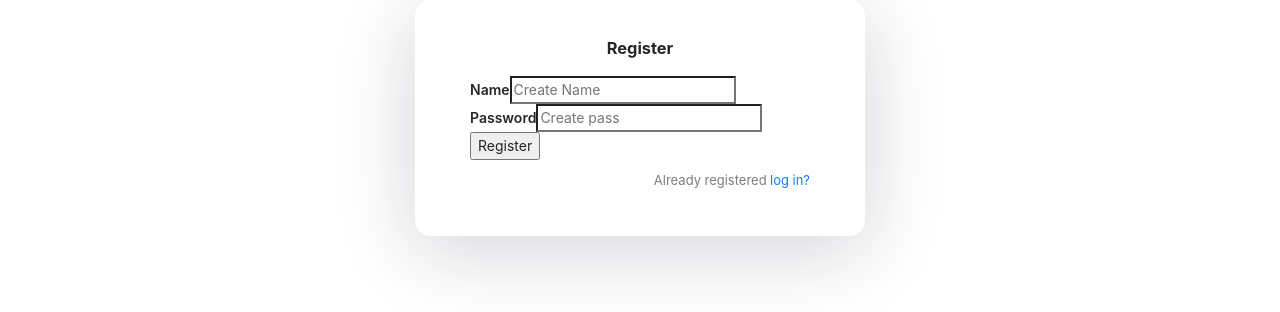
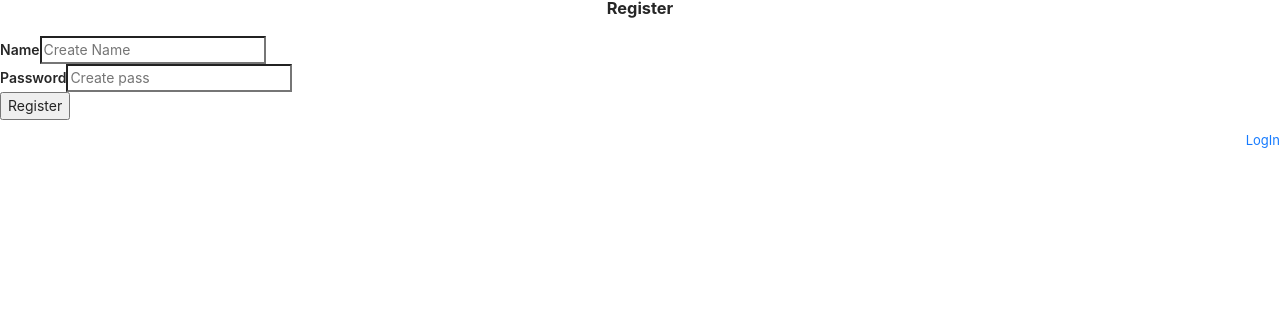
Before and after one commit to peetrea/lab1, a React (Create React App) app: page / in a window 1280 px wide. Shown: the top 312 px of the page. Built offline with nearby package versions, Linux system fonts and the light colour scheme.

Commit message:
finish lab6

```diff
--- a/src/App.tsx
+++ b/src/App.tsx
@@ -14,9 +14,9 @@ function App() {
   return (
     <div className="App">
       <div className="outer">
-        <div className="inner">
+
         <Registration/>
-        </div>
+
         </div>
     </div>
   );
--- a/src/components/Layout.tsx
+++ b/src/components/Layout.tsx
@@ -3,7 +3,7 @@ import { Layout, Menu} from 'antd';
 
 const { Header } = Layout;
 
-const Layout_content = () =>{
+const LayoutContent = () =>{
     return(
         <Layout>
           <Header className="header">
@@ -23,4 +23,4 @@ const Layout_content = () =>{
         </Layout>
       )
 }
-export default Layout_content;
+export default LayoutContent;
--- a/src/components/Registration.tsx
+++ b/src/components/Registration.tsx
@@ -61,7 +61,7 @@ function Registration() {
 
                 <button type="submit" className="btn btn-dark btn-lg btn-block">Register</button>
                 <p className="forgot-password text-right">
-                    Already registered <a href="#" onClick={handleClick} >log in?</a>
+                    <a href="#" onClick={handleClick} >LogIn</a>
                 </p>
                 {flag &&
                     <Alert color='primary' variant="danger" >
```
Also changed, not shown: src/components/Home.tsx (+4 -4 lines).
